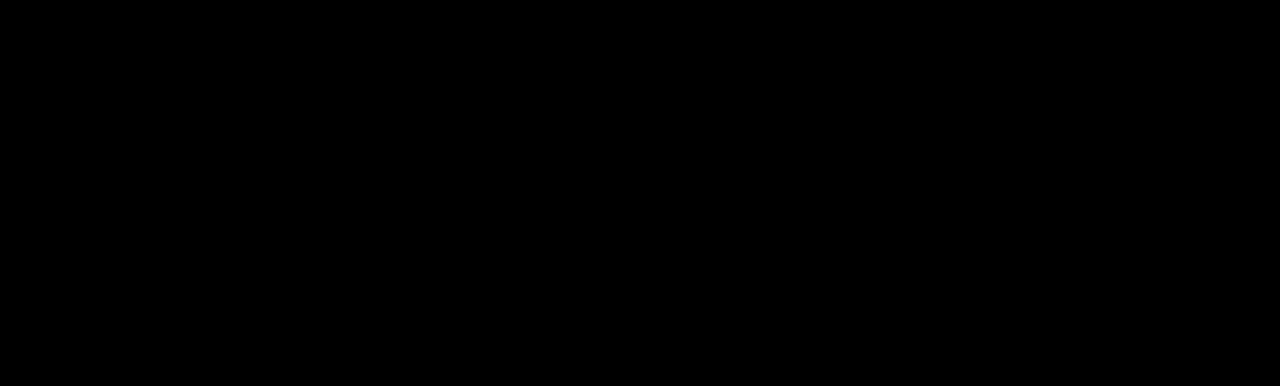
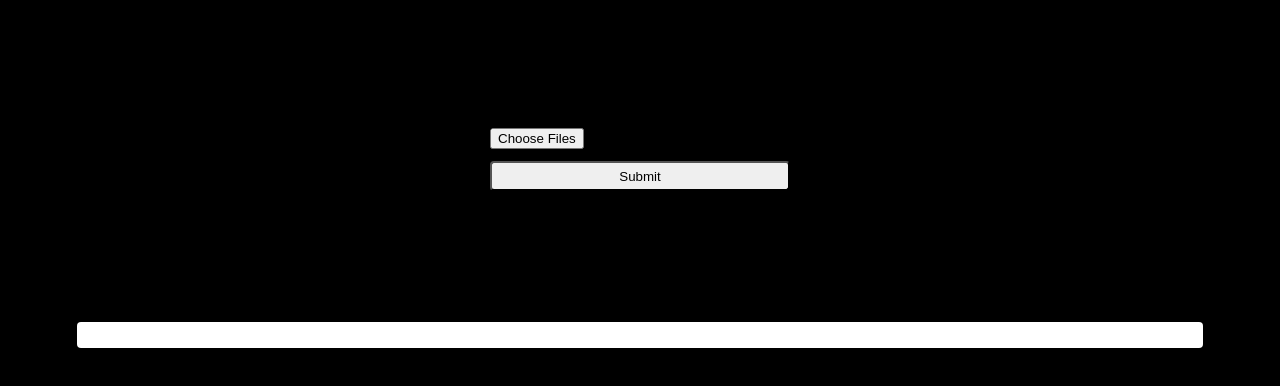
Before and after one commit to MachadoMichael/mcaestudio, a React (Create React App) app: page /creator in a window 1280 px wide. Before the commit this address had no page. Shown: the top 386 px of the page. Built offline with nearby package versions, Linux system fonts and the light colour scheme.

Commit message:
feat: Creator view, Preview view, Admin view, Photo-card component

```diff
--- a/src/App.js
+++ b/src/App.js
@@ -3,6 +3,9 @@
 import { Home } from './views/home/Home';
 import { About } from './views/about/About';
 import { Contact } from './views/contact/Contact';
+import { Admin } from './views/admin/Admin';
+import { Creator } from './views/creator/Creator';
+import { Preview } from './views/preview/Preview';
 
 function App() {
   return (
@@ -11,6 +14,9 @@
         <Route path='/' element={<Home />} />
         <Route path='/sobre' element={<About />} />
         <Route path='/contato' element={<Contact />} />
+        <Route path='/admin' element={<Admin />} />
+        <Route path='/creator' element={<Creator />} />
+        <Route path='/preview' element={<Preview />} />
       </Routes>
     </Router>
   );
--- /dev/null
+++ b/src/components/photo-card/Card.js
@@ -0,0 +1,8 @@
+import './card.css'
+
+export const Card = ({ uri, text }) => {
+  return <div id='card-container'>
+    <img id='card-image' src={uri} />
+    <div id='card-text'>{text}</div>
+  </div>
+}
--- /dev/null
+++ b/src/components/photo-card/card.css
@@ -0,0 +1,18 @@
+#card-container {
+  display: flex;
+  flex-direction: column;
+  width: 200px;
+  height: 200px;
+  text-align: center;
+  border-radius: 4px;
+  border: 1px solid #fff;
+  box-shadow: 0px 0px 4px 6px rgba(0, 0, 0, 0.75);
+  background-color: #3d3b40;
+  margin: 1%;
+}
+
+#card-image {}
+
+#card-text {
+  color: #fff;
+}
--- a/src/components/request-modal/RequestModal.js
+++ b/src/components/request-modal/RequestModal.js
@@ -1,10 +1,8 @@
 import Box from '@mui/material/Box';
-import Typography from '@mui/material/Typography';
 import Alert from '@mui/material/Alert';
 import CheckCircleOutlineIcon from '@mui/icons-material/CheckCircleOutline';
 import { Button, Dialog, DialogActions } from '@mui/material';
 import IconButton from '@mui/material/IconButton';
-import CloseIcon from '@mui/icons-material/Close';
 
 export const RequestModal = ({ open, message, success, handleCloseModal }) => {
   const close = () => {
--- /dev/null
+++ b/src/views/admin/Admin.js
@@ -0,0 +1,35 @@
+import './admin.css'
+import { useState } from 'react';
+import { useNavigate } from 'react-router-dom'
+import { RequestModal } from '../../components/request-modal/RequestModal';
+
+export const Admin = () => {
+  const [username, setUsername] = useState();
+  const [password, setPassword] = useState();
+  const [showModal, setShowModal] = useState(false);
+
+  const navigate = useNavigate()
+  const user = { username: "mcaestudio", password: "mc43stud10" }
+
+  const VerifyLogin = (event) => {
+    event.preventDefault();
+    if (username === user.username && password === user.password) navigate('/creator')
+    else setShowModal(true)
+  }
+
+  if (showModal) {
+    return <RequestModal
+      open={showModal}
+      message={"Please check yours credentials."}
+      success={false}
+      handleCloseModal={setShowModal} />
+  }
+
+  return <div id='admin-container'>
+    <form onSubmit={(e) => VerifyLogin(e)}>
+      <input type='text' placeholder='username' value={username} onChange={(e) => setUsername(e.target.value)} />
+      <input type='password' placeholder='password' value={password} onChange={(e) => setPassword(e.target.value)} />
+      <button>Enter</button>
+    </form>
+  </div >
+}
--- /dev/null
+++ b/src/views/admin/admin.css
@@ -0,0 +1,30 @@
+#admin-container {
+  width: 100vw;
+  height: 100vh;
+  display: flex;
+  justify-content: center;
+  align-items: center;
+}
+
+form {
+  display: flex;
+  flex-direction: column;
+  padding: 10%;
+  border-radius: 4px;
+}
+
+input {
+  width: 300px;
+  height: 30px;
+  border-radius: 4px;
+  margin-bottom: 1%;
+  text-align: center;
+}
+
+button {
+  margin-top: 1%;
+  height: 30px;
+  border-radius: 4px;
+  color: #fff;
+  background-color: #7f7f7f;
+}
--- /dev/null
+++ b/src/views/creator/Creator.js
@@ -0,0 +1,58 @@
+import { useState } from 'react';
+import { Card } from '../../components/photo-card/Card';
+import './creator.css'
+
+export const Creator = () => {
+  const [selectedFiles, setSelectedFiles] = useState([]);
+  const HandleSubmit = (event) => {
+    event.preventDefault();
+  }
+
+  const HandleFilesChange = (event) => {
+    const files = event.target.files;
+    const names = [];
+    const promises = []; // Array to store file reading promises
+
+    for (const file of files) {
+      const reader = new FileReader();
+      names.push(file.name);
+
+      const promise = new Promise((resolve, reject) => {
+        reader.onload = (e) => resolve(e.target.result);
+        reader.onerror = (error) => reject(error);
+        reader.readAsDataURL(file);
+      });
+      promises.push(promise);
+    }
+
+    Promise.all(promises) // Wait for all file reading promises to resolve
+      .then((previews) => {
+        const images = [];
+        let i = 0;
+        for (const p of previews) {
+          images.push(ImageConstructor(names[i], p))
+          i++;
+        }
+
+        setSelectedFiles([...selectedFiles, ...images]); // Update after previews are ready
+      })
+      .catch((error) => {
+        console.error('Error reading files:', error);
+      });
+  }
+
+  const ImageConstructor = (name, base64) => {
+    return { name, base64 }
+  }
+
+  console.log(selectedFiles, "alii");
+  return <div id='creator-container'>
+    <form id='creator-form' onSubmit={HandleSubmit}>
+      <input type='file' multiple onChange={HandleFilesChange} />
+      <input type='submit' />
+    </form>
+    <div id='upload-preview'>
+      {selectedFiles.map((image, i) => <Card key={i} uri={image.base64} text={image.name} />)}
+    </div>
+  </div>
+}
--- /dev/null
+++ b/src/views/creator/creator.css
@@ -0,0 +1,17 @@
+#creator-container {
+  display: flex;
+  flex-direction: column;
+  justify-content: center;
+  align-items: center;
+}
+
+#creator-form {}
+
+#upload-preview {
+  display: flex;
+  flex-wrap: wrap;
+  width: 86vw;
+  padding: 1%;
+  border-radius: 4px;
+  background-color: #fff;
+}
--- /dev/null
+++ b/src/views/preview/Preview.js
@@ -0,0 +1,5 @@
+import './preview.css'
+
+export const Preview = () => {
+  return <div></div>
+}
```
Also changed, not shown: src/todo.md (+1 -1 lines), src/views/preview/preview.css (added).
